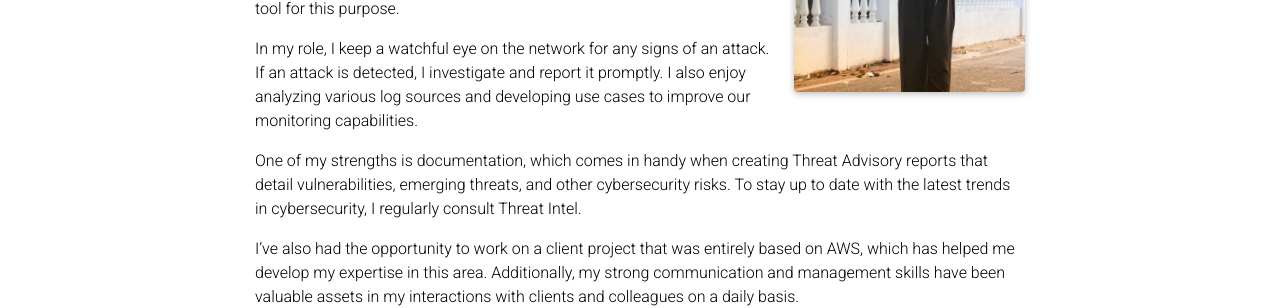
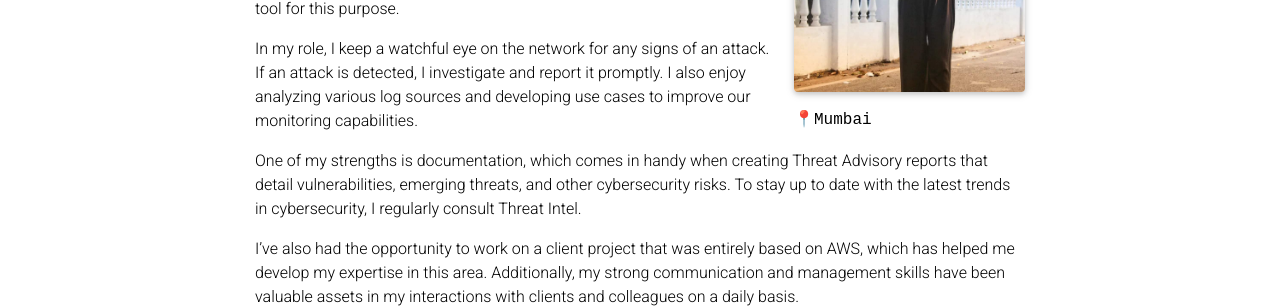
Before and after one commit to AmrutaPandhare/AmrutaPandhare.github.io, a Jekyll site: the page built from _pages/about.md, in a window 1280 px wide and 938 px high. Shown: the part 340-648 px from the top of the window. Built offline with Jekyll 4.4.1, drawn with Linux system fonts in a browser that asks for light colours; full-size pictures stand in for the smaller copies a plugin makes; comment, search, counter and statistics services are not loaded; a style sheet for code colours, icons or effects is not loaded.

Commit message:
Update about.md

```diff
--- a/_pages/about.md
+++ b/_pages/about.md
@@ -8,6 +8,8 @@ profile:
   align: right
   image: prof_pic.jpg
   image_circular: false # crops the image to make it circular
+  address: >
+    <p>📍Mumbai</p>
 
 # news: true  # includes a list of news items
 # selected_papers: true # includes a list of papers marked as "selected={true}"
```
